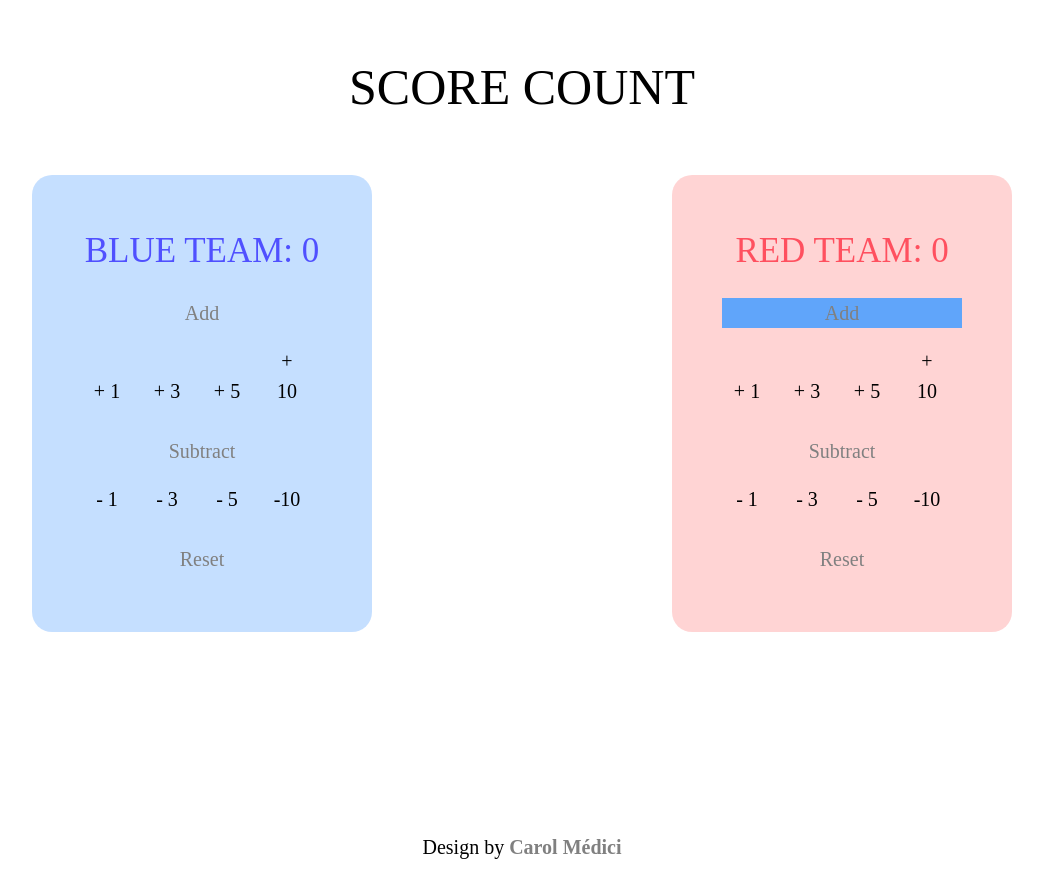
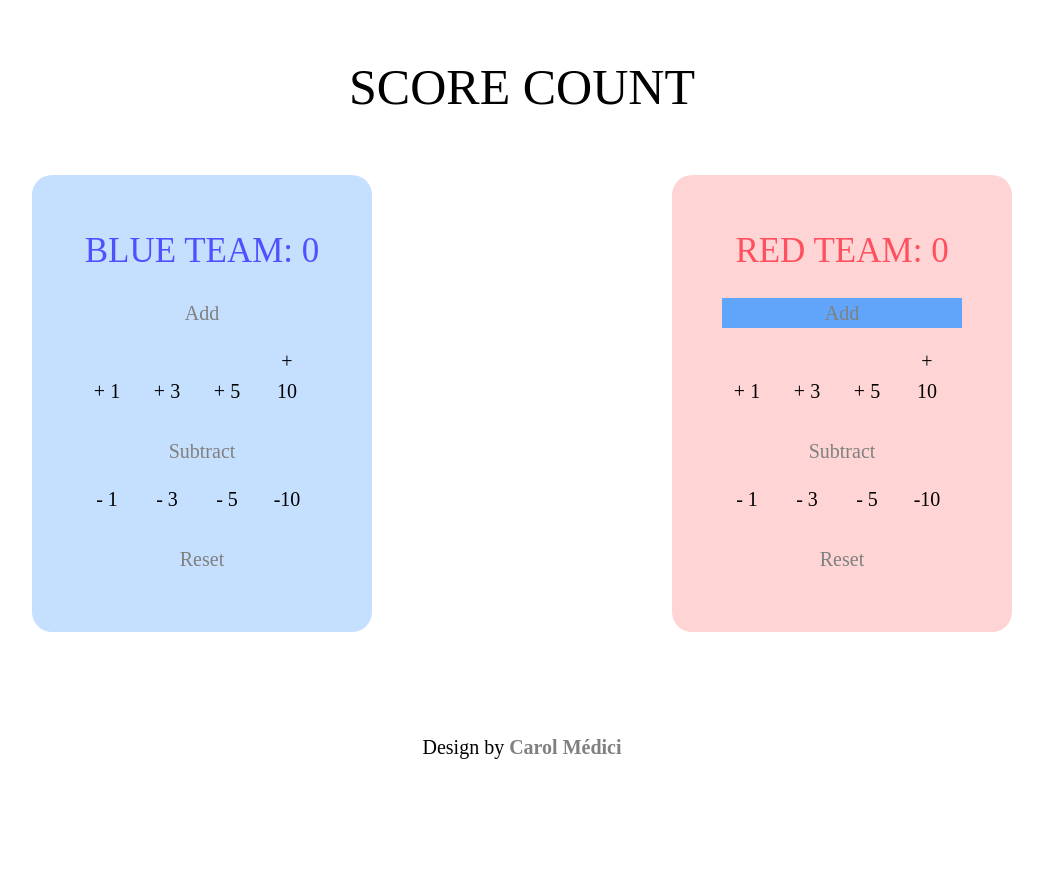
Before and after one commit to carolmedici/score-counter, a React (Vite) app: page / in a window 1280 px wide. Shown: the whole page, without its empty margins (118-1161 px from the left). After the commit the page ends 800 px from the top, so only its background shows below. Built offline with nearby package versions, Linux system fonts and the light colour scheme; the HTML template or start-up script is replaced by a standard one; a web font is replaced by a local one.

Commit message:
:lipstick: footer

```diff
--- a/src/assets/Footer/Footer.css
+++ b/src/assets/Footer/Footer.css
@@ -1,5 +1,5 @@
 p{
-    margin: 20rem auto 2rem;
+    margin: 10rem auto 2rem;
     text-align: center;
     font-size: 2rem;
     font-weight: 400;
```
